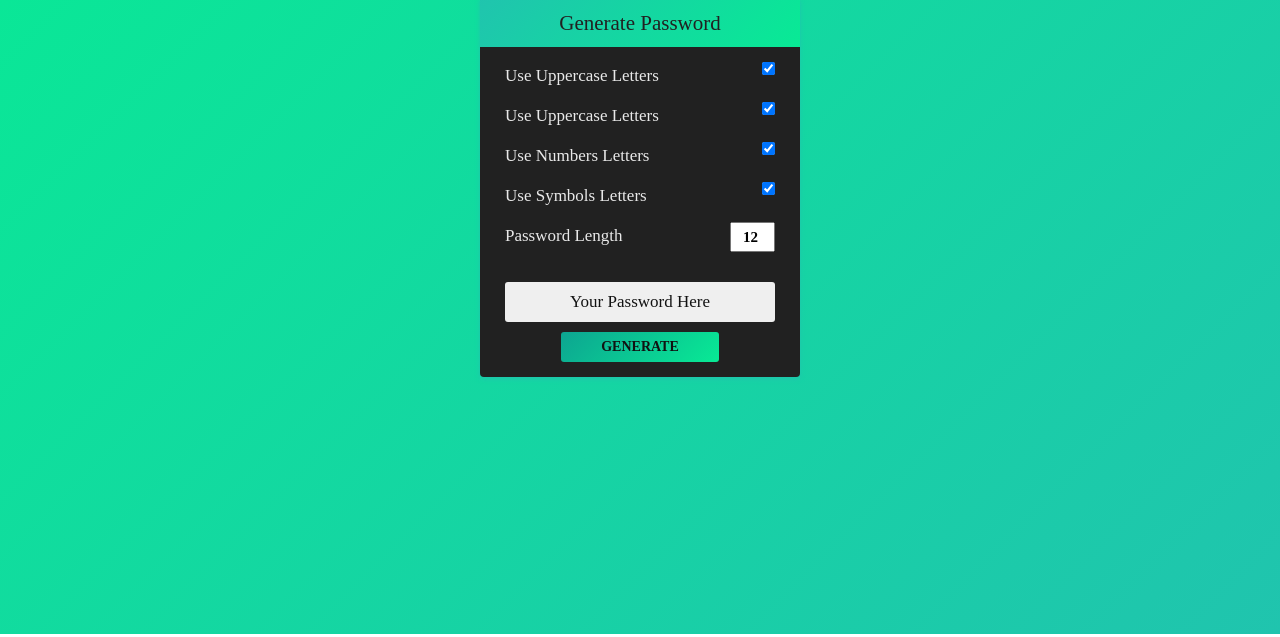
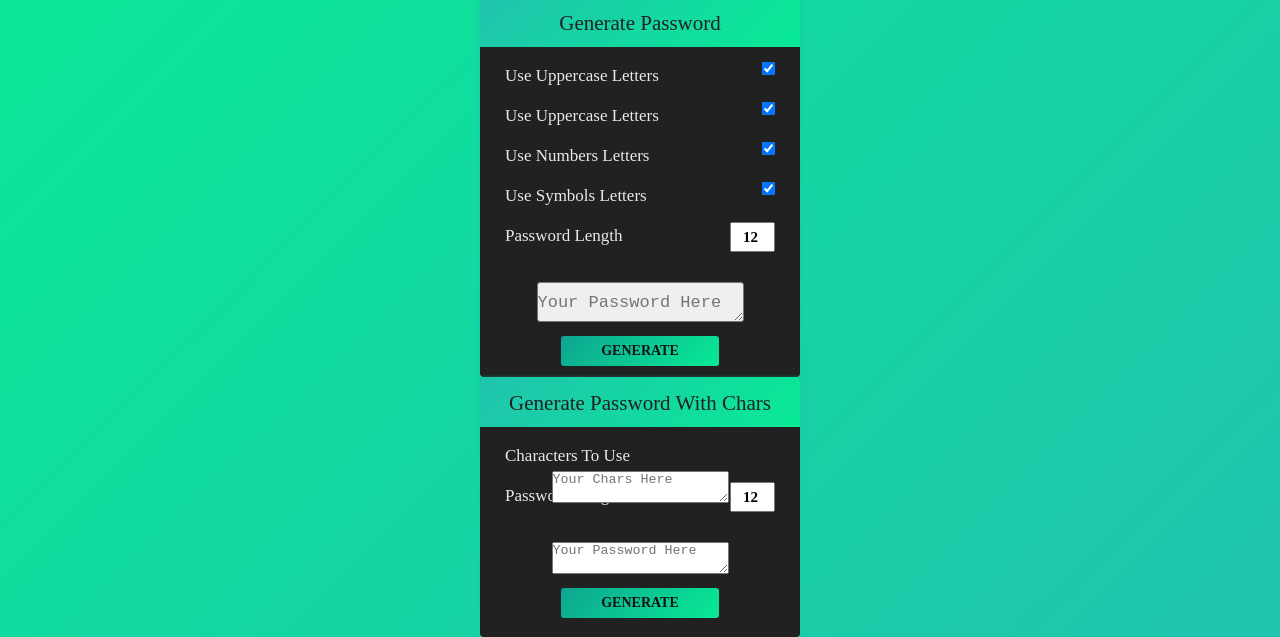
Before and after one commit to AM-77/p-gen, a website: page Demo/index.html in a window 1280 px wide. Shown: the part 166-803 px from the top of the page. Drawn offline with Linux system fonts and the light colour scheme.

Commit message:
added generatePasswordWithChars

```diff
--- a/Demo/index.html
+++ b/Demo/index.html
@@ -41,8 +41,28 @@
                     <input id="length" type="number" class="length" min="0" value="12">
                 </div>
                 <div class="result">
-                    <p class="generated">Your Password Here</p>
+                    <textarea class="generated" placeholder="Your Password Here"></textarea>
                     <button class="generate">generate</button>
+                </div>
+            </div>
+        </div>
+
+        <div class="g-pass">
+            <div class="head">
+                <span class="title">Generate Password With Chars</span>
+            </div>
+            <div class="content">
+                <div class="param param_chars">
+                    <label for="chars">Characters To Use</label>
+                    <textarea id="chars" class="chars" placeholder="Your Chars Here"></textarea>
+                </div>
+                <div class="param">
+                    <label for="length_with_chars">password length</label>
+                    <input id="length_with_chars" type="number" class="length" min="0" value="12">
+                </div>
+                <div class="result">
+                    <textarea class="generated_with_chars" placeholder="Your Password Here"></textarea>
+                    <button class="generate_with_chars">generate</button>
                 </div>
             </div>
         </div>
```
